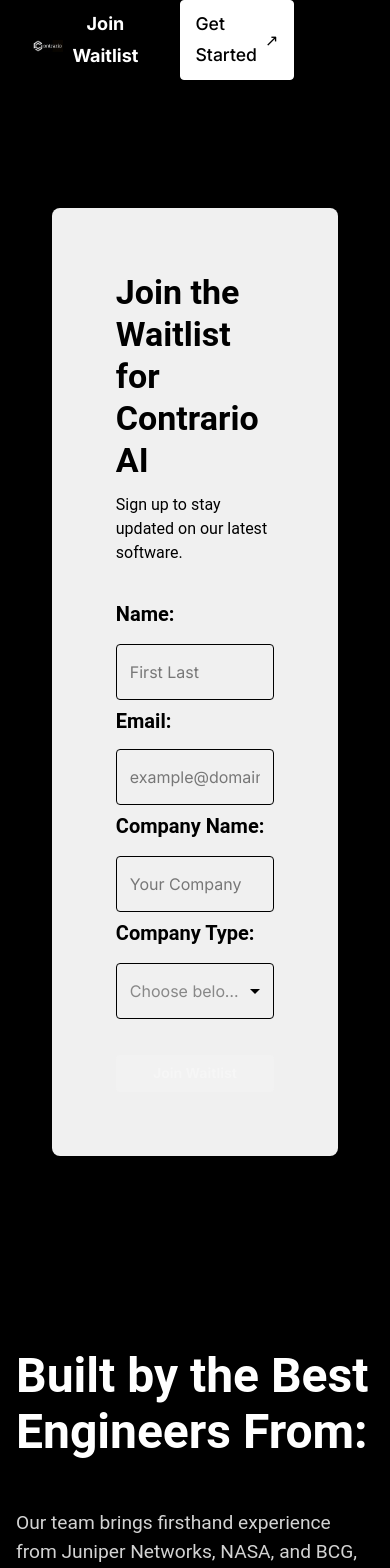
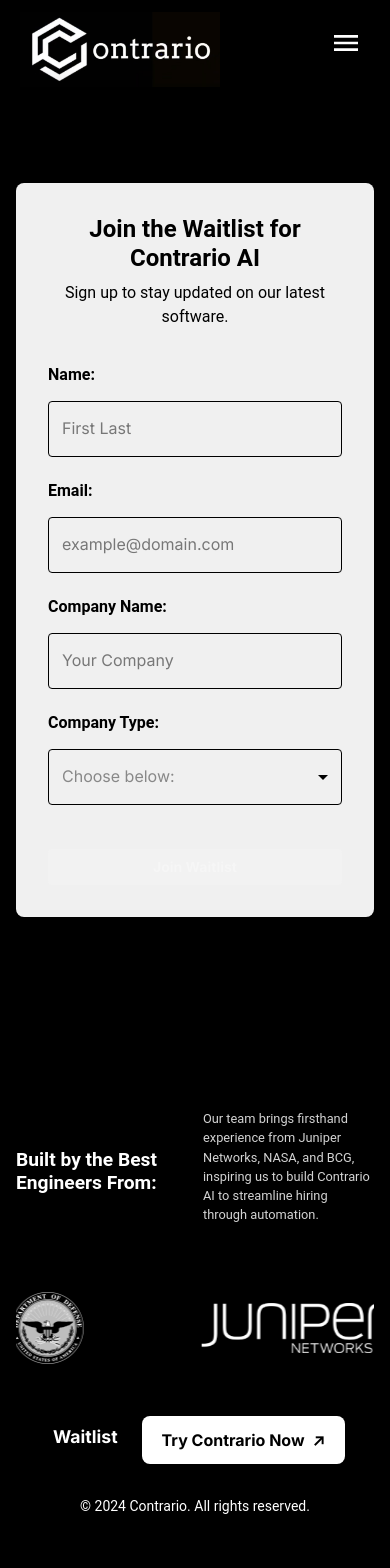
Before and after one commit to soodadityab/contrario-landing-page, a Next.js app: page /waitlist in a window 390 px wide. Shown: the top 1568 px of the page. Built offline with nearby package versions, Linux system fonts and the light colour scheme.

Commit message:
app works on mobile now

```diff
--- a/pages/components/Footer.js
+++ b/pages/components/Footer.js
@@ -81,28 +81,44 @@
   return (
     <FooterSection>
       <Container maxWidth="lg">
-        <Grid container spacing={4} alignItems="center">
-          {/* Left-aligned Title with Two Lines */}
-          <Grid item xs={12} md={6}>
+        <Grid
+          container
+          spacing={2}
+          direction="row"
+          wrap="nowrap" // Prevents wrapping
+          alignItems="center"
+          justifyContent="space-between"
+          sx={{
+            flexDirection: { xs: "row", sm: "row" }, // Row on all screen sizes
+            overflowX: "auto", // Allows scrolling on very small screens
+          }}
+        >
+          {/* Left-aligned Title */}
+          <Grid item xs={6}>
             <Typography
               variant="h3"
               gutterBottom
-              sx={{ fontWeight: "bold", textAlign: "left", fontSize: "3rem" }}
+              sx={{
+                fontWeight: "bold",
+                textAlign: "left",
+                fontSize: { xs: "1.2rem", sm: "1.5rem" },
+                lineHeight: "1.2",
+              }}
             >
               Built by the Best <br />
               Engineers From:
             </Typography>
           </Grid>
 
-          {/* Right side: Description */}
-          <Grid item xs={12} md={6}>
+          {/* Right-aligned Description */}
+          <Grid item xs={6}>
             <Typography
-              variant="h7"
+              variant="body1"
               paragraph
               sx={{
                 textAlign: "left",
                 color: "lightgray",
-                fontSize: "1.2rem",
+                fontSize: { xs: "0.8rem", sm: "1rem" },
               }}
             >
               Our team brings firsthand experience from Juniper Networks, NASA,
@@ -115,7 +131,6 @@
         {/* Scrolling Logo Row */}
         <ScrollingContainer>
           <ScrollingContent>
-            {/* Display logos twice for seamless infinite scroll */}
             {logos.map((logo, index) => (
               <LogoBox key={index}>
                 <Image
@@ -142,20 +157,25 @@
         </ScrollingContainer>
 
         {/* Footer Bottom Row */}
-        <Box mt={4} display="flex" justifyContent="space-between">
-          {/* Left: Copyright */}
-          <Typography variant="body2">
-            © 2024 Contrario. All rights reserved.
-          </Typography>
-
-          {/* Right: Contact and CTA */}
-          <Box display="flex" gap={2}>
-            {/* Waitlist Link */}
+        <Box
+          mt={4}
+          display="flex"
+          justifyContent="center"
+          flexDirection={{ xs: "column", sm: "row" }}
+          alignItems="center"
+          gap={{ xs: 2, sm: 4 }}
+        >
+          <Box
+            display="flex"
+            gap={2}
+            justifyContent="center"
+            flexDirection={{ xs: "row", sm: "row" }}
+          >
             <Link href="/waitlist" passHref>
               <Button
                 sx={{
                   color: "#ffffff",
-                  fontSize: "1.1rem",
+                  fontSize: "clamp(0.9rem, 1.1rem, 1.1rem)",
                   fontFamily: "Inter, sans-serif",
                   fontWeight: "bold",
                   backgroundColor: "transparent",
@@ -169,29 +189,33 @@
               </Button>
             </Link>
 
-            {/* Try Contrario Now Button */}
             <Button
               sx={{
                 display: "inline-flex",
                 alignItems: "center",
                 backgroundColor: "#fff",
                 color: "#000",
-                padding: "14px 28px",
+                padding: "10px 20px",
                 borderRadius: "8px",
                 fontWeight: "600",
-                fontSize: "1rem",
+                fontSize: "clamp(0.9rem, 1.1rem, 1rem)",
                 fontFamily: "Inter, sans-serif",
                 transition: "background-color 0.3s",
+                whiteSpace: "nowrap",
                 "&:hover": { backgroundColor: "#333" },
               }}
               href="https://calendly.com/contrarioai/contrario"
-              target="_blank" // Opens in a new tab
-              rel="noopener noreferrer" // Security measure for new tab
+              target="_blank"
+              rel="noopener noreferrer"
             >
               Try Contrario Now{" "}
               <span style={{ marginLeft: "8px", fontSize: "1rem" }}>↗</span>
             </Button>
           </Box>
+
+          <Typography variant="body2" sx={{ mt: { xs: 2, sm: 0 } }}>
+            © 2024 Contrario. All rights reserved.
+          </Typography>
         </Box>
       </Container>
     </FooterSection>
--- a/pages/components/NavBar.js
+++ b/pages/components/NavBar.js
@@ -1,11 +1,33 @@
-import { AppBar, Toolbar, Button, Box } from "@mui/material";
+import {
+  AppBar,
+  Toolbar,
+  Button,
+  Box,
+  IconButton,
+  Menu,
+  MenuItem,
+} from "@mui/material";
+import MenuIcon from "@mui/icons-material/Menu";
 import Image from "next/image";
 import Link from "next/link";
+import { useState } from "react";
+import { useMediaQuery } from "@mui/material";
 
 export default function NavBar() {
+  const [anchorEl, setAnchorEl] = useState(null);
+  const isMobile = useMediaQuery("(max-width:800px)");
+
+  const handleMenuOpen = (event) => {
+    setAnchorEl(event.currentTarget);
+  };
+
+  const handleMenuClose = () => {
+    setAnchorEl(null);
+  };
+
   return (
     <AppBar
-      position="static" // Static position so it stays at the top of each page but doesn’t scroll with the user
+      position="static"
       style={{
         backgroundColor: "transparent",
         boxShadow: "none",
@@ -15,7 +37,7 @@
       <Toolbar
         sx={{
           justifyContent: "space-between",
-          px: 4,
+          px: 2, // Slightly closer to edges
           fontFamily: "Inter, sans-serif",
         }}
       >
@@ -27,6 +49,7 @@
               display: "flex",
               alignItems: "center",
               marginTop: "12px",
+              marginLeft: "4px", // Align closer to the left edge
             }}
           >
             <Image
@@ -40,8 +63,79 @@
           </Box>
         </Link>
 
-        {/* Navigation Links */}
-        <Box display="flex" alignItems="center" sx={{ gap: 4, mr: 8 }}>
+        {isMobile ? (
+          <>
+            {/* Larger Menu Icon for Mobile */}
+            <IconButton
+              edge="end"
+              color="inherit"
+              onClick={handleMenuOpen}
+              sx={{
+                marginRight: "4px", // Align closer to the right edge
+                fontSize: "2rem", // Increase size of the icon
+              }}
+            >
+              <MenuIcon fontSize="inherit" />
+            </IconButton>
+            <Menu
+              anchorEl={anchorEl}
+              open={Boolean(anchorEl)}
+              onClose={handleMenuClose}
+              PaperProps={{
+                style: {
+                  backgroundColor: "black", // Black background
+                  color: "#ffffff", // White text
+                  width: "100%", // Full width dropdown
+                  top: "110px", // Drop down below the header
+                  left: 0, // Align to the very left
+                  marginTop: "20px",
+                },
+              }}
+              transformOrigin={{
+                vertical: "top",
+                horizontal: "right",
+              }}
+            >
+              <MenuItem onClick={handleMenuClose}>
+                <Link href="/waitlist" passHref>
+                  <Button
+                    sx={{
+                      color: "#ffffff",
+                      fontFamily: "Inter, sans-serif",
+                      fontSize: "1.5rem", // Larger text
+                      textTransform: "none",
+                    }}
+                  >
+                    Join Waitlist
+                  </Button>
+                </Link>
+              </MenuItem>
+              <MenuItem onClick={handleMenuClose}>
+                <Button
+                  variant="outlined"
+                  sx={{
+                    color: "#ffffff",
+                    backgroundColor: "#000000",
+                    borderColor: "#ffffff",
+                    fontFamily: "Inter, sans-serif",
+                    fontSize: "1.5rem", // Larger text
+                    textTransform: "none",
+                    "&:hover": {
+                      backgroundColor: "#ffffff",
+                      color: "#000000",
+                    },
+                  }}
+                  href="https://calendly.com/contrarioai/contrario"
+                  target="_blank"
+                  rel="noopener noreferrer"
+                >
+                  Get Started
+                </Button>
+              </MenuItem>
+            </Menu>
+          </>
+        ) : (
+          <Box display="flex" alignItems="center" sx={{ gap: 4, mr: 2 }}>
             {/* Waitlist Button */}
             <Link href="/waitlist" passHref>
               <Button
@@ -50,10 +144,9 @@
                   fontSize: "1.1rem",
                   fontFamily: "Inter, sans-serif",
                   fontWeight: "bold",
-                fontSize: "18px",
                   backgroundColor: "transparent",
                   "&:hover": {
-                  color: "#888888", // Dim the text color on hover
+                    color: "#888888",
                     backgroundColor: "transparent",
                   },
                 }}
@@ -66,15 +159,15 @@
             <Button
               variant="outlined"
               sx={{
-              color: "#000000", // Black text
-              backgroundColor: "#ffffff", // White background
+                color: "#000000",
+                backgroundColor: "#ffffff",
                 borderColor: "#ffffff",
                 fontSize: "1.1rem",
                 padding: "8px 16px",
                 fontFamily: "Inter, sans-serif",
                 "&:hover": {
-                backgroundColor: "#000000", // Black background on hover
-                color: "#ffffff", // White text on hover
+                  backgroundColor: "#000000",
+                  color: "#ffffff",
                 },
               }}
               href="https://calendly.com/contrarioai/contrario"
@@ -85,6 +178,7 @@
               <span style={{ marginLeft: "8px", fontSize: "1rem" }}>↗</span>
             </Button>
           </Box>
+        )}
       </Toolbar>
     </AppBar>
   );
--- a/pages/waitlist.js
+++ b/pages/waitlist.js
@@ -19,11 +19,17 @@
 // Styled Box for form background
 const FormBox = styled(Box)(({ theme }) => ({
   backgroundColor: "#f0f0f0",
-  padding: theme.spacing(8),
+  padding: theme.spacing(4, 4), // Smaller padding on mobile
   borderRadius: theme.spacing(1),
   boxShadow: "0 4px 12px rgba(0, 0, 0, 0.1)",
-  width: "80%",
+  width: "100%",
   fontFamily: "Inter, sans-serif",
+  [theme.breakpoints.up("sm")]: {
+    padding: theme.spacing(6),
+  },
+  [theme.breakpoints.down("700")]: {
+    maxWidth: "480px", // Limit width for better readability on mobile
+  },
 }));
 
 export default function Waitlist() {
@@ -34,7 +40,6 @@
   const [companyName, setCompanyName] = useState("");
   const isFormValid = name && email && companyName && companyType;
 
-  // Submit handler
   const handleSubmit = async (e) => {
     e.preventDefault();
 
@@ -68,6 +73,12 @@
     }
   };
 
+  // Dynamic question based on company type
+  const questionText =
+    companyType === "university_college"
+      ? "How much would you be willing to pay for an AI agent that improves student placement success rates?"
+      : "How much would you pay for an AI agent to screen candidates every month?";
+
   return (
     <>
       <Head>
@@ -81,39 +92,49 @@
       <NavBar />
       {/* Main content */}
       <Container
-        maxWidth={false}
+        maxWidth="sm"
         sx={{
           minHeight: "100vh",
           display: "flex",
           alignItems: "flex-start",
           justifyContent: "center",
           paddingY: 8,
-          paddingTop: 16,
+          paddingTop: 12,
         }}
       >
         <FormBox>
+          {/* Two-line title with responsive font size */}
           <Typography
             variant="h4"
             gutterBottom
-            sx={{ fontWeight: "bold", color: "black" }}
+            sx={{
+              fontWeight: "bold",
+              color: "black",
+              fontSize: { xs: "1.5rem", sm: "2rem" },
+              lineHeight: "1.2",
+              textAlign: "center",
+              whiteSpace: "normal", // Ensures it breaks correctly on small screens
+            }}
           >
-            Join the Waitlist for Contrario AI
+            Join the Waitlist for <br /> Contrario AI
           </Typography>
           <Typography
             variant="body1"
             gutterBottom
-            sx={{ color: "black", marginBottom: 4 }}
+            sx={{ color: "black", marginBottom: 4, textAlign: "center" }}
           >
             Sign up to stay updated on our latest software.
           </Typography>
           <form onSubmit={handleSubmit} noValidate autoComplete="off">
+            {/* Form Fields */}
+            <Box sx={{ mb: 2 }}>
               <Typography
                 variant="subtitle1"
                 sx={{
                   fontWeight: "bold",
                   color: "black",
-                fontSize: "20px",
-                marginBottom: "4px",
+                  fontSize: "16px",
+                  mb: 0.5,
                 }}
               >
                 Name:
@@ -137,14 +158,16 @@
                   },
                 }}
               />
+            </Box>
 
+            <Box sx={{ mb: 2 }}>
               <Typography
                 variant="subtitle1"
                 sx={{
                   fontWeight: "bold",
                   color: "black",
-                fontSize: "20px",
-                marginBottom: "2px",
+                  fontSize: "16px",
+                  mb: 0.5,
                 }}
               >
                 Email:
@@ -168,15 +191,16 @@
                   },
                 }}
               />
+            </Box>
 
-            {/* Company Name Field */}
+            <Box sx={{ mb: 2 }}>
               <Typography
                 variant="subtitle1"
                 sx={{
                   fontWeight: "bold",
                   color: "black",
-                fontSize: "20px",
-                marginBottom: "4px",
+                  fontSize: "16px",
+                  mb: 0.5,
                 }}
               >
                 Company Name:
@@ -200,15 +224,16 @@
                   },
                 }}
               />
+            </Box>
 
-            {/* Company Type Field with Dropdown */}
+            <Box sx={{ mb: 2 }}>
               <Typography
                 variant="subtitle1"
                 sx={{
                   fontWeight: "bold",
                   color: "black",
-                fontSize: "20px",
-                marginBottom: "4px",
+                  fontSize: "16px",
+                  mb: 0.5,
                 }}
               >
                 Company Type:
@@ -233,19 +258,15 @@
                     "&:hover fieldset": { borderColor: "black" },
                     "&.Mui-focused fieldset": { borderColor: "black" },
                   },
-                "& .MuiSelect-icon": {
-                  color: "black", // Set the arrow color to black
-                },
+                  "& .MuiSelect-icon": { color: "black" },
                 }}
                 SelectProps={{
                   displayEmpty: true,
                   MenuProps: {
                     PaperProps: {
                       sx: {
-                      bgcolor: "#e0e0e0", // Set dropdown background color
-                      "& .MuiMenuItem-root": {
-                        color: "black", // Set dropdown item text color to black
-                      },
+                        bgcolor: "#e0e0e0",
+                        "& .MuiMenuItem-root": { color: "black" },
                         "& .Mui-selected": {
                           backgroundColor: "#c0c0c0 !important",
                         },
@@ -257,33 +278,31 @@
                   },
                 }}
               >
-              <MenuItem value="" disabled sx={{ color: "black" }}>
+                <MenuItem value="" disabled>
                   Choose below:
                 </MenuItem>
                 <MenuItem value="recruiting_agency">Recruiting Agency</MenuItem>
                 <MenuItem value="series_c_plus">Series C+ Company</MenuItem>
                 <MenuItem value="large_corp">Large Corporation</MenuItem>
-              <MenuItem value="university_college">University/College</MenuItem>
+                <MenuItem value="university_college">
+                  University/College
+                </MenuItem>
                 <MenuItem value="other">Other</MenuItem>
               </TextField>
+            </Box>
 
-            {/* Conditional Payment Field */}
-            {companyType === "recruiting_agency" ||
-            companyType === "series_c_plus" ||
-            companyType === "large_corp" ||
-            companyType === "university_college" ? (
-              <>
+            {companyType && (
+              <Box sx={{ mb: 2 }}>
                 <Typography
                   variant="subtitle1"
                   sx={{
                     fontWeight: "bold",
                     color: "black",
-                    fontSize: "20px",
-                    marginBottom: "4px",
+                    fontSize: "16px",
+                    mb: 0.5,
                   }}
                 >
-                  How much would you pay for an AI agent to screen candidates
-                  every month?:
+                  {questionText}
                 </Typography>
                 <TextField
                   placeholder="2500"
@@ -293,7 +312,7 @@
                   margin="dense"
                   required
                   value={payment}
-                  onChange={(e) => setPayment(e.target.value)} // Added onChange handler
+                  onChange={(e) => setPayment(e.target.value)}
                   InputProps={{
                     style: { color: "black", fontFamily: "Inter, sans-serif" },
                   }}
@@ -305,8 +324,8 @@
                     },
                   }}
                 />
-              </>
-            ) : null}
+              </Box>
+            )}
 
             <Button
               type="submit"
@@ -314,7 +333,7 @@
               color="primary"
               fullWidth
               sx={{
-                marginTop: 4,
+                marginTop: 3,
                 fontWeight: "bold",
                 fontFamily: "Inter, sans-serif",
               }}
@@ -325,7 +344,6 @@
           </form>
         </FormBox>
       </Container>
-      {/* Footer */}
       <Box sx={{ paddingTop: (theme) => theme.spacing(8) }}>
         <Footer />
       </Box>
```
Also changed, not shown: pages/index.js (+34 -50 lines). Lines whose indentation alone changed are shown as unchanged.
